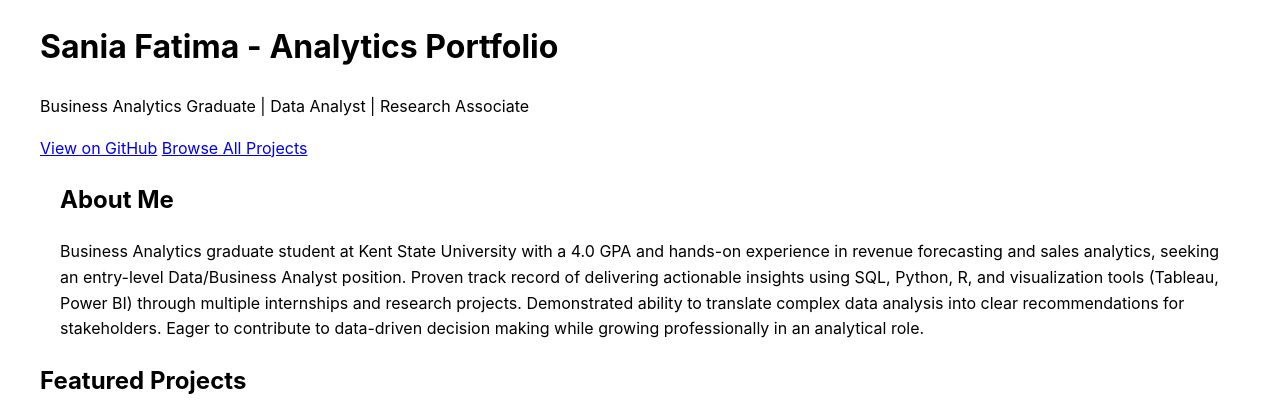
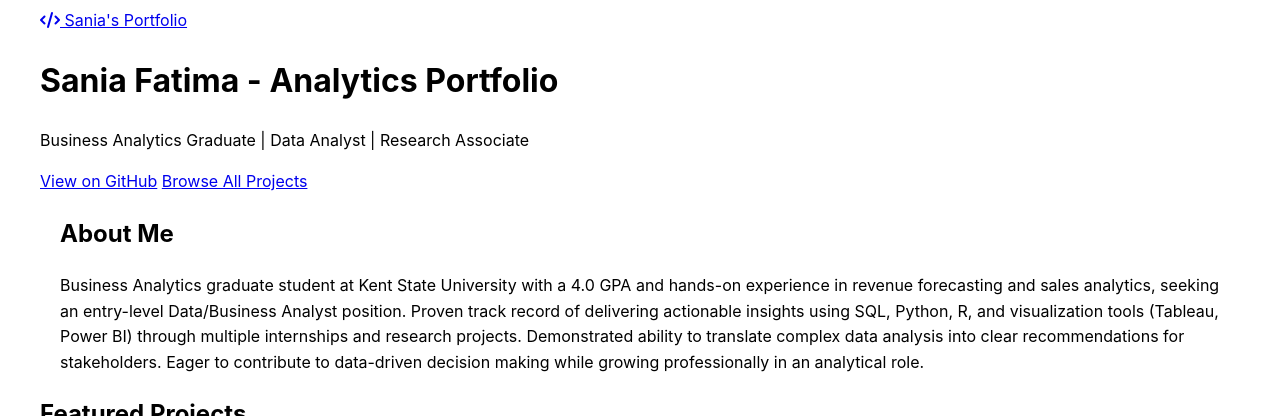
Before and after one commit to Sania3fat/portfolio, a Jekyll site: the page built from index.html, in a window 1280 px wide and 900 px high, cut to the strip 0-416 px from the top of the window. Built offline with Jekyll 4.4.1, drawn with Linux system fonts in a browser that asks for light colours.

Commit message:
Update header.html

```diff
--- a/_includes/header.html
+++ b/_includes/header.html
@@ -1,5 +1,10 @@
 <header class="site-header">
     <div class="container">
+        <nav>
+            <a href="{{ '/' | relative_url }}" class="site-title">
+                <i class="fas fa-code"></i> {{ site.title }}
+            </a>
 
+        </nav>
     </div>
 </header>
```
